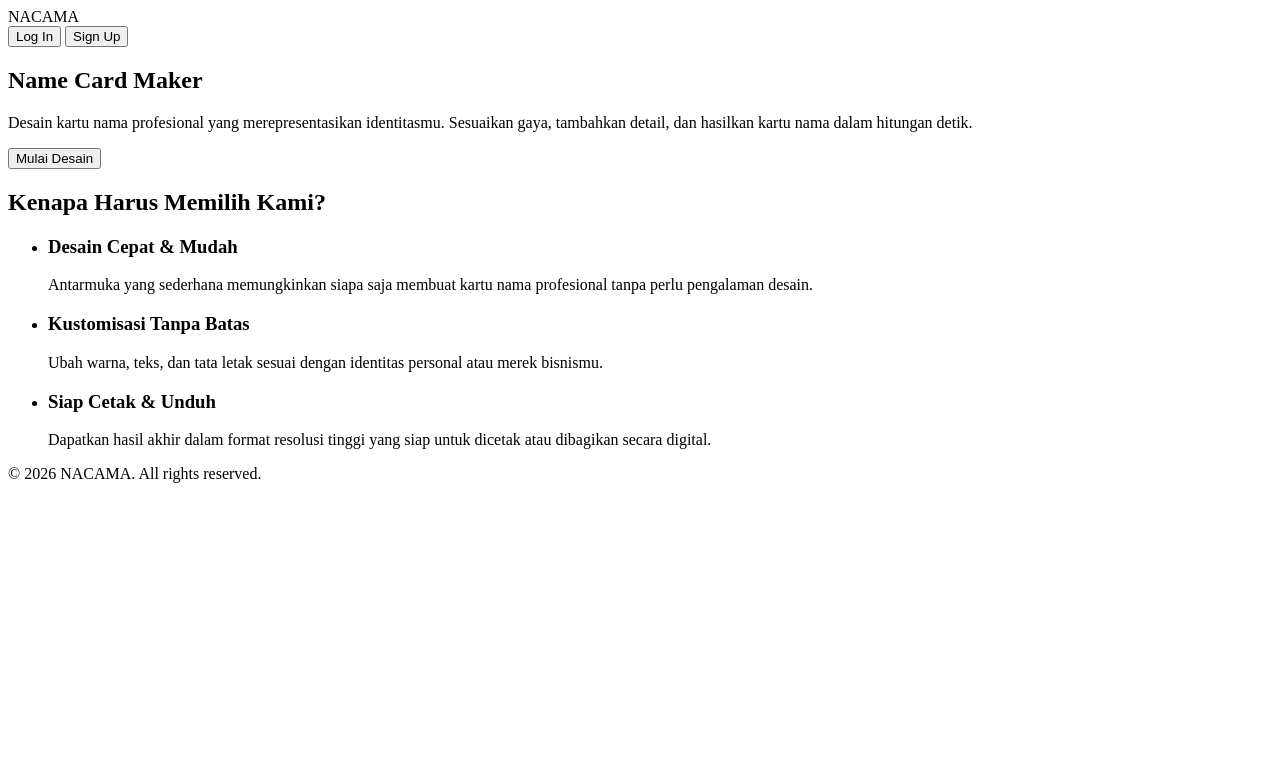
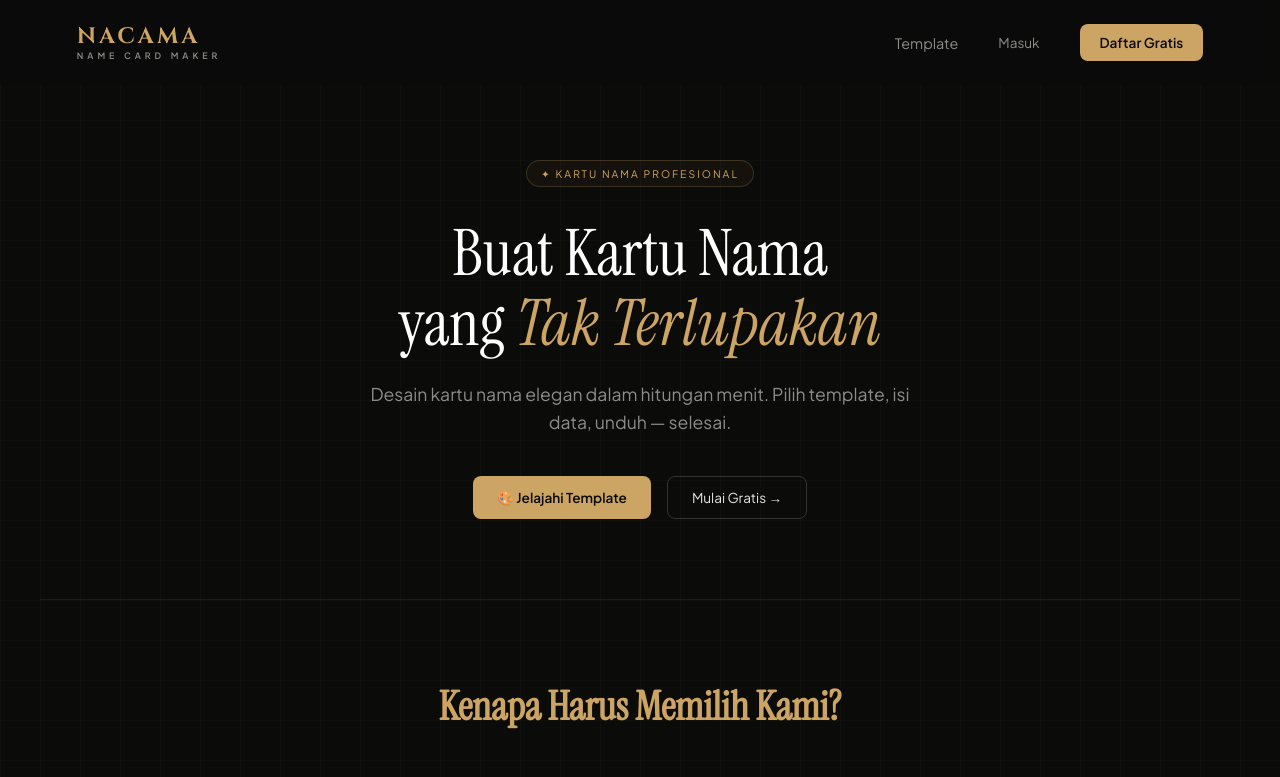
Before and after one commit to MuhamadAldi-Nugroho/pemrogaman_web_projek_nacama, a website: page public/index.html in a window 1280 px wide. Shown: the top 777 px of the page. Drawn offline with Linux system fonts and the light colour scheme.

Commit message:
Penambahan style(styling)

```diff
--- a/public/index.html
+++ b/public/index.html
@@ -4,27 +4,40 @@
     <meta charset="UTF-8">
     <meta name="viewport" content="width=device-width, initial-scale=1.0">
     <title>NACAMA - Name Card Maker</title>
+    <link rel="preconnect" href="https://fonts.googleapis.com">
+    <link rel="preconnect" href="https://fonts.gstatic.com" crossorigin>
+    <link href="https://fonts.googleapis.com/css2?family=Cinzel:wght@500;700&family=Instrument+Serif:ital@0;1&family=Plus+Jakarta+Sans:wght@300;400;600&display=swap" rel="stylesheet">
+    <link rel="stylesheet" href="style.css">
 </head>
 <body>
 
     <nav>
-        <div class="logo">NACAMA</div>
-        <div>
-            <button type="button">Log In</button>
-            <button type="button">Sign Up</button>
+        <div class="logo">
+            NACAMA
+            <span>NAME CARD MAKER</span>
+        </div>
+        <div class="nav-links">
+            <a href="#" class="nav-link">Template</a>
+            <button type="button" class="btn-text">Masuk</button>
+            <button type="button" class="btn-primary">Daftar Gratis</button>
         </div>
     </nav>
 
     <main>
-        <section>
-            <h1>Name Card Maker</h1>
-            <p>Desain kartu nama profesional yang merepresentasikan identitasmu. Sesuaikan gaya, tambahkan detail, dan hasilkan kartu nama dalam hitungan detik.</p>
-            <button type="button">Mulai Desain</button>
+        <section class="hero">
+            <div class="badge">✦ KARTU NAMA PROFESIONAL</div>
+            <h1>Buat Kartu Nama <br>yang <span>Tak Terlupakan</span></h1>
+            <p class="hero-desc">Desain kartu nama elegan dalam hitungan menit. Pilih template, isi data, unduh — selesai.</p>
+
+            <div class="hero-cta">
+                <button type="button" class="btn-primary icon-btn">🎨 Jelajahi Template</button>
+                <button type="button" class="btn-secondary">Mulai Gratis →</button>
+            </div>
         </section>
 
-        <section>
+        <section class="features">
             <h2>Kenapa Harus Memilih Kami?</h2>
-            <ul>
+            <ul class="features-grid">
                 <li>
                     <h3>Desain Cepat & Mudah</h3>
                     <p>Antarmuka yang sederhana memungkinkan siapa saja membuat kartu nama profesional tanpa perlu pengalaman desain.</p>
--- /dev/null
+++ b/public/style.css
@@ -0,0 +1,237 @@
+/* --- RESET & BASE STYLES --- */
+* {
+    margin: 0;
+    padding: 0;
+    box-sizing: border-box;
+}
+
+body {
+    background-color: #0b0b0a; /* Hitam pekat elegan */
+    color: #e4e4e0;
+    font-family: 'Plus Jakarta Sans', sans-serif;
+    min-height: 100vh;
+    /* Membuat latar belakang grid tipis transparan sesuai gambar */
+    background-image:
+        linear-gradient(rgba(255, 255, 255, 0.02) 1px, transparent 1px),
+        linear-gradient(90deg, rgba(255, 255, 255, 0.02) 1px, transparent 1px);
+    background-size: 40px 40px;
+}
+
+/* --- NAVIGATION --- */
+nav {
+    display: flex;
+    justify-content: space-between;
+    align-items: center;
+    padding: 24px 6%;
+    background-color: rgba(11, 11, 10, 0.8);
+    backdrop-filter: blur(10px);
+    position: fixed;
+    width: 100%;
+    top: 0;
+    z-index: 100;
+}
+
+nav .logo {
+    font-family: 'Cinzel', serif;
+    color: #cca464; /* Warna emas */
+    font-weight: 700;
+    font-size: 1.4rem;
+    letter-spacing: 3px;
+    line-height: 1.1;
+}
+
+nav .logo span {
+    display: block;
+    font-family: 'Plus Jakarta Sans', sans-serif;
+    font-size: 0.55rem;
+    letter-spacing: 4px;
+    color: #8c8c88;
+    margin-top: 2px;
+}
+
+.nav-links {
+    display: flex;
+    align-items: center;
+    gap: 24px;
+}
+
+.nav-link {
+    color: #8c8c88;
+    text-decoration: none;
+    font-size: 0.9rem;
+    transition: color 0.3s;
+}
+
+.nav-link:hover {
+    color: #e4e4e0;
+}
+
+/* --- BUTTONS --- */
+button {
+    font-family: 'Plus Jakarta Sans', sans-serif;
+    cursor: pointer;
+    border: none;
+    font-size: 0.85rem;
+    transition: all 0.3s ease;
+}
+
+.btn-text {
+    background: none;
+    color: #8c8c88;
+    padding: 8px 16px;
+}
+
+.btn-text:hover {
+    color: #e4e4e0;
+}
+
+.btn-primary {
+    background-color: #cca464; /* Emas */
+    color: #0b0b0a;
+    padding: 10px 20px;
+    border-radius: 8px;
+    font-weight: 600;
+}
+
+.btn-primary:hover {
+    background-color: #b38f53;
+    transform: translateY(-2px);
+}
+
+.btn-secondary {
+    background: transparent;
+    color: #e4e4e0;
+    border: 1px solid #333330;
+    padding: 12px 24px;
+    border-radius: 8px;
+}
+
+.btn-secondary:hover {
+    background-color: rgba(255, 255, 255, 0.05);
+    border-color: #666;
+}
+
+/* --- HERO SECTION --- */
+.hero {
+    padding-top: 160px;
+    padding-bottom: 80px;
+    text-align: center;
+    max-width: 800px;
+    margin: 0 auto;
+    display: flex;
+    flex-direction: column;
+    align-items: center;
+}
+
+.badge {
+    font-size: 0.65rem;
+    letter-spacing: 2px;
+    color: #cca464;
+    border: 1px solid rgba(204, 164, 100, 0.2);
+    padding: 6px 14px;
+    border-radius: 20px;
+    background-color: rgba(204, 164, 100, 0.05);
+    margin-bottom: 32px;
+}
+
+.hero h1 {
+    font-family: 'Instrument Serif', serif;
+    font-size: 4rem;
+    font-weight: 400;
+    line-height: 1.1;
+    color: #ffffff;
+    margin-bottom: 20px;
+}
+
+.hero h1 span {
+    color: #cca464;
+    font-style: italic;
+}
+
+.hero-desc {
+    color: #8c8c88;
+    font-size: 1.1rem;
+    max-width: 540px;
+    line-height: 1.6;
+    margin-bottom: 40px;
+}
+
+.hero-cta {
+    display: flex;
+    gap: 16px;
+}
+
+.hero-cta .btn-primary {
+    padding: 12px 24px;
+}
+
+/* --- FEATURES SECTION --- */
+.features {
+    padding: 80px 6%;
+    max-width: 1200px;
+    margin: 0 auto;
+    border-top: 1px solid #1c1c1a;
+}
+
+.features h2 {
+    font-family: 'Instrument Serif', serif;
+    font-size: 2.5rem;
+    text-align: center;
+    margin-bottom: 48px;
+    color: #cca464;
+}
+
+.features-grid {
+    display: grid;
+    grid-template-columns: repeat(auto-fit, minmax(300px, 1fr));
+    gap: 32px;
+    list-style: none;
+}
+
+.features-grid li {
+    background-color: rgba(255, 255, 255, 0.02);
+    border: 1px solid #1c1c1a;
+    padding: 32px;
+    border-radius: 12px;
+    transition: border-color 0.3s;
+}
+
+.features-grid li:hover {
+    border-color: rgba(204, 164, 100, 0.3);
+}
+
+.features-grid h3 {
+    font-size: 1.2rem;
+    margin-bottom: 12px;
+    color: #ffffff;
+}
+
+.features-grid p {
+    color: #8c8c88;
+    font-size: 0.95rem;
+    line-height: 1.6;
+}
+
+/* --- FOOTER --- */
+footer {
+    text-align: center;
+    padding: 40px 0;
+    color: #444440;
+    font-size: 0.85rem;
+    border-top: 1px solid #1c1c1a;
+}
+
+/* RESPONSIVE DESIGN (MOBILE) */
+@media (max-width: 768px) {
+    .hero h1 {
+        font-size: 2.8rem;
+    }
+    .hero-cta {
+        flex-direction: column;
+        width: 100%;
+        padding: 0 20px;
+    }
+    .hero-cta button {
+        width: 100%;
+    }
+}
```
